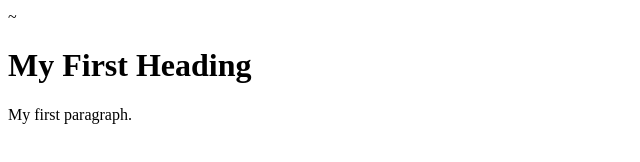
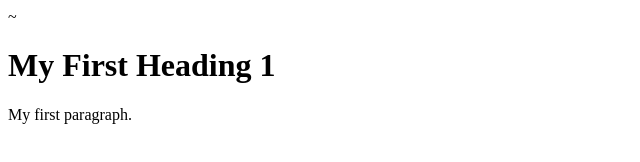
Before and after one commit to incharacr/projecthub, a plain HTML site: page index.html in a window 1280 px wide. Shown: the full height of the page, 0-640 px from the left. Drawn offline with Linux system fonts and the light colour scheme.

Commit message:
updated index file by adding 1

```diff
--- a/index.html
+++ b/index.html
@@ -3,7 +3,7 @@
 <html>
 	<body>
 
-		<h1>My First Heading</h1>
+		<h1>My First Heading 1</h1>
 
 		<p>My first paragraph.</p>
 
```
